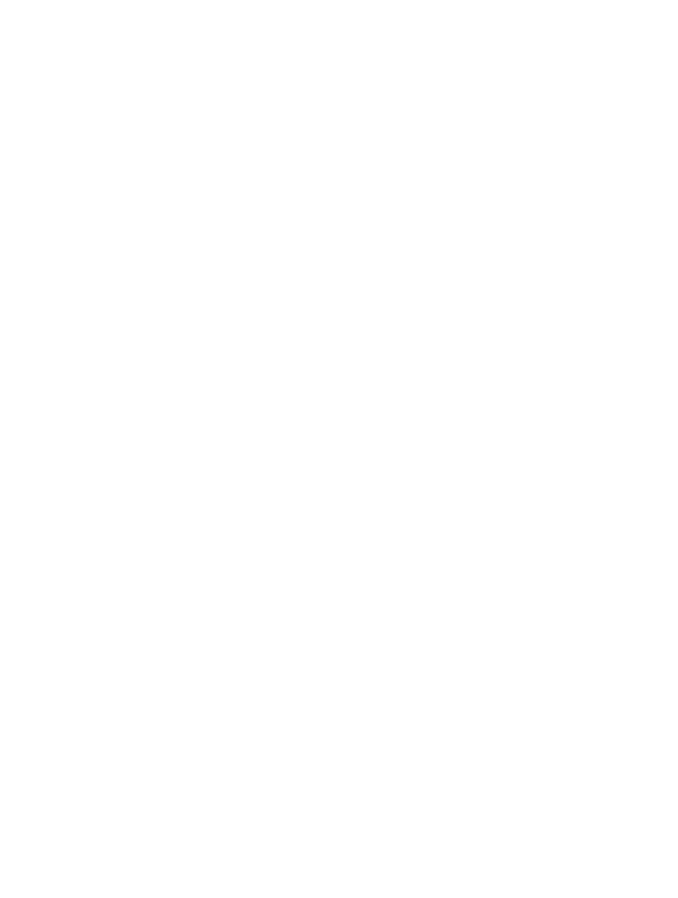
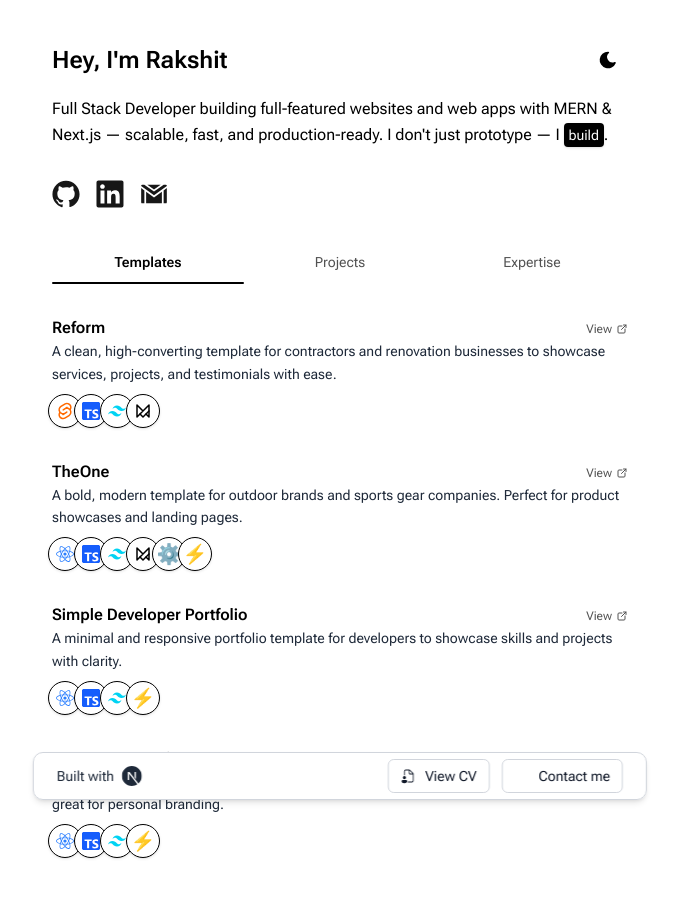
Before and after one commit to Rakshit-Rawat/Main-Portfolio, a Next.js app: page / in a window 1280 px wide. Shown: the top 898 px of the page, without its empty margins (300-978 px from the left). Before the commit the page ends 800 px from the top, so only its background shows below. Built offline with nearby package versions, Linux system fonts and the light colour scheme.

Commit message:
fix:remotePatterns & /

```diff
--- a/next.config.ts
+++ b/next.config.ts
@@ -5,10 +5,15 @@ const nextConfig: NextConfig = {
   productionBrowserSourceMaps: false,
 
   images: {
-    domains: [
-      "www.google.com",
-      "web-portfolio-ecru-two.vercel.app/",
-      "web-portfolio-data.vercel.app/",
+    remotePatterns: [
+      {
+        protocol: "https",
+        hostname: "web-portfolio-ecru-two.vercel.app/",
+      },
+      {
+        protocol: "https",
+        hostname: "web-portfolio-data.vercel.app/",
+      },
     ],
   },
 };
--- a/src/app/page.tsx
+++ b/src/app/page.tsx
@@ -1,168 +1,170 @@
 "use client";
 
-import React, { useLayoutEffect, useRef } from "react";
-import { Resume, ContactMe } from "@/constants/icons";
-import { SiNextdotjs } from "react-icons/si";
-import {
-  motion,
-  useScroll,
-  useTransform,
-  useSpring,
-  useMotionValue,
-  type MotionValue,
-} from "motion/react";
+import { useState, useEffect, useRef } from "react";
+import ThemeToggle from "@/components/theme-toggle";
+import { motion, AnimatePresence, Variants } from "motion/react";
+import { personalProjects as projects, templates } from "@/constants";
+import Card from "@/components/Home/Card";
+import SkillsSection from "@/components/Home/SkillsSection";
+import SocialIcons from "@/components/Home/SocialIcons";
+import RotatingText from "@/components/RotatingText";
+import Footer from "@/components/Home/Footer";
 
-interface FooterProps {
-  footerRef: React.RefObject<HTMLDivElement | null>;
-  visible?: boolean; // controlled by parent to avoid flashing before content
-}
+type Tab = "projects" | "templates" | "skills";
+const tabs: Tab[] = ["templates", "projects", "skills"];
 
-export default function Footer({ footerRef, visible = false }: FooterProps) {
-  const { scrollYProgress } = useScroll();
-  const ZONE_START = 0.9;
+export default function Home() {
+  const [activeTab, setActiveTab] = useState<Tab>("templates");
+  const [isMounted, setIsMounted] = useState(false);
+  const [isFirstLoad, setIsFirstLoad] = useState(true);
+  const [direction, setDirection] = useState<"right" | "left">("right");
+  const [footerReady, setFooterReady] = useState(false); // gate footer visibility
 
-  // --- Short page detection: drive a target and smooth it with a single spring
-  const forceOpenTarget = useMotionValue(0);
-  const forceOpen = useSpring(forceOpenTarget, {
-    stiffness: 300,
-    damping: 32,
-    restDelta: 0.0008,
-  });
+  const footerRef = useRef<HTMLDivElement>(null);
+  const prevTabRef = useRef<Tab>(activeTab);
 
-  const rafId = useRef<number | null>(null);
-  const lastShort = useRef<boolean | null>(null);
+  const tabLabels: Record<Tab, string> = {
+    templates: "Templates",
+    projects: "Projects",
+    skills: "Expertise",
+  };
 
-  useLayoutEffect(() => {
-    const root = document.documentElement;
+  const getIndex = (t: Tab) => tabs.indexOf(t);
 
-    const measure = () => {
-      const short = root.scrollHeight <= window.innerHeight + 1;
-      if (short !== lastShort.current) {
-        lastShort.current = short;
-        // set instantly; spring handles easing
-        forceOpenTarget.set(short ? 1 : 0);
-      }
+  useEffect(() => {
+    setIsMounted(true);
+    const t1 = setTimeout(() => setIsFirstLoad(false), 400);
+    const t2 = setTimeout(() => setFooterReady(true), 550); // fallback in case onAnimationComplete doesn't fire
+    return () => {
+      clearTimeout(t1);
+      clearTimeout(t2);
     };
+  }, []);
 
-    const onObserved = () => {
-      if (rafId.current != null) return;
-      rafId.current = requestAnimationFrame(() => {
-        rafId.current = null;
-        measure();
-      });
-    };
+  // update direction based on tab order (prev -> current)
+  useEffect(() => {
+    const prev = prevTabRef.current;
+    const curr = activeTab;
+    const dir = getIndex(curr) > getIndex(prev) ? "right" : "left";
+    setDirection(dir);
+    prevTabRef.current = curr;
+  }, [activeTab]);
 
-    measure();
-    const ro = new ResizeObserver(onObserved);
-    ro.observe(root);
-    window.addEventListener("resize", onObserved);
-    return () => {
-      ro.disconnect();
-      window.removeEventListener("resize", onObserved);
-      if (rafId.current != null) cancelAnimationFrame(rafId.current);
-    };
-  }, [forceOpenTarget]);
-
-  // --- Blend scroll with forceOpen without multi-input overloads
-  // prog = lerp(scrollYProgress, 1, forceOpen)
-  const blended: MotionValue<number> = useTransform(() => {
-    const p = scrollYProgress.get();
-    const f = forceOpen.get();
-    return p * (1 - f) + f;
-  });
-
-  // Single global smoothing so tab switches & short pages feel seamless
-  const prog = useSpring(blended, {
-    stiffness: 280,
-    damping: 30,
-    restDelta: 0.0008,
-  });
-
-  // --- Map the ONE driver to all visuals (no extra springs)
-  const y = useTransform(prog, [ZONE_START, 1], [-16, 0]);
-  const widthPct = useTransform(prog, [ZONE_START, 1], [60, 80]);
-  const widthCss = useTransform(widthPct, (v) => `${v}%`);
-  const radius = useTransform(prog, [ZONE_START, 1], [16, 10]);
+  const headerVariants: Variants = {
+    hidden: { opacity: 0, x: -30 },
+    visible: {
+      opacity: 1,
+      x: 0,
+      transition: { duration: 0.4, ease: [0.25, 0.1, 0.25, 1] },
+    },
+  };
 
   return (
-    <motion.footer
-      initial={false}                  // no opacity fade on hydration
-      animate={visible ? { x: 0 } : { x: 0 }}
-      transition={{ ease: [0.22, 1, 0.36, 1], duration: visible ? 0.2 : 0 }}
-      ref={footerRef as React.RefObject<HTMLDivElement>}
-      className="
-        fixed bottom-0 inset-x-0 z-50 mx-auto w-full max-w-3xl px-0
-        transform-gpu will-change-transform backface-hidden isolation-auto
-      "
-      style={{
-        y,
-        transformOrigin: "bottom center",
-        visibility: visible ? "visible" : "hidden", // hard-hide until parent says ready
-      }}
-    >
-      <div className="relative h-12">
-        {/* Opaque base to prevent background bleed on first frame */}
-        <motion.div
-          aria-hidden
-          className="absolute inset-y-0 left-1/2 -translate-x-1/2 rounded-2xl
-                     bg-white dark:bg-gray-900"
-          style={{ width: widthCss, borderRadius: radius }}
-        />
+    <section className="min-h-screen flex flex-col pt-10 transition-colors duration-200 max-w-4xl mx-auto px-4">
+      {/* Header */}
+      <motion.div
+        className="flex justify-between w-full items-center"
+        variants={headerVariants}
+        initial={isMounted ? "visible" : "hidden"}
+        animate="visible"
+      >
+        <h1 className="text-2xl font-semibold text-main-text dark:text-main-text">
+          Hey, I&apos;m Rakshit
+        </h1>
+        <div className="w-10 h-10 flex items-center justify-center">
+          <ThemeToggle />
+        </div>
+      </motion.div>
 
-        {/* Translucent styled layer */}
-        <motion.div
-          aria-hidden
-          className="absolute inset-y-0 left-1/2 -translate-x-1/2
-                     rounded-2xl border shadow-md
-                     bg-white/80 dark:bg-gray-900/80
-                     border-gray-300 dark:border-gray-700
-                     backdrop-blur-md backdrop-saturate-150
-                     will-change-[width,transform,border-radius]"
-          style={{ width: widthCss, borderRadius: radius }}
-        />
+      {/* Bio */}
+      <RotatingText />
 
-        {/* CONTENT */}
-        <motion.div
-          className="absolute inset-y-0 left-1/2 -translate-x-1/2
-                     flex items-center justify-between gap-3 px-4 sm:px-6 text-sm
-                     rounded-2xl text-gray-800 dark:text-gray-200
-                     will-change-[width,transform,border-radius]"
-          style={{ width: widthCss, borderRadius: radius, overflow: "hidden" }}
-        >
-          <div className="flex items-center gap-2">
-            <span>Built with</span>
-            <SiNextdotjs className="text-xl" aria-hidden />
-          </div>
+      {/* Social */}
+      <SocialIcons isMounted={isMounted} variants={headerVariants} />
 
-          <div className="flex items-center gap-3">
-            <a
-              href="/Rakshit_Rawat.pdf"
-              target="_blank"
-              rel="noopener noreferrer"
-              className="inline-flex items-center rounded-md border border-gray-300 dark:border-gray-600
-                         bg-white dark:bg-gray-800 text-gray-900 dark:text-gray-100
-                         px-3 py-1.5 hover:bg-gray-50 dark:hover:bg-gray-700 transition-colors"
-              aria-label="Resume"
-              title="Resume"
+      {/* Tabs */}
+      <motion.div
+        className="relative mt-8"
+        variants={headerVariants}
+        initial={isMounted ? "visible" : "hidden"}
+        animate="visible"
+        transition={{ delay: 0.3 }}
+      >
+        <div className="flex justify-between relative">
+          {/* Active underline */}
+          <motion.div
+            className="absolute bottom-0 h-0.5 bg-black dark:bg-white rounded-full"
+            layout
+            transition={{ type: "spring", stiffness: 300, damping: 30 }}
+            style={{
+              width: `${100 / tabs.length}%`,
+              left: `${(100 / tabs.length) * getIndex(activeTab)}%`,
+            }}
+          />
+          {tabs.map((tab) => (
+            <motion.button
+              key={tab}
+              onClick={() => setActiveTab(tab)}
+              className={`relative flex-1 py-3 text-center text-sm font-medium z-10 ${
+                activeTab === tab
+                  ? "text-black dark:text-white font-semibold"
+                  : "text-neutral-600 dark:text-neutral-500"
+              }`}
+              whileTap={{ scale: 0.98 }}
             >
-              <Resume className="h-4 w-4" />
-              <span className="ml-2 whitespace-nowrap">View CV</span>
-            </a>
+              {tabLabels[tab]}
+            </motion.button>
+          ))}
+        </div>
+      </motion.div>
 
-            <a
-              href="mailto:rakshit@example.com"
-              className="inline-flex items-center rounded-md border border-gray-300 dark:border-gray-600
-                         bg-white dark:bg-gray-800 text-gray-900 dark:text-gray-100
-                         px-3 py-1.5 hover:bg-gray-50 dark:hover:bg-gray-700 transition-colors"
-              aria-label="Contact me"
-              title="Contact me"
-            >
-              <ContactMe className="h-4 w-4" />
-              <span className="ml-2 whitespace-nowrap">Contact me</span>
-            </a>
-          </div>
-        </motion.div>
+      {/* Content */}
+      <div className="mt-8 mb-6 flex-1">
+        <AnimatePresence mode="wait" custom={direction}>
+          <motion.div
+            key={activeTab}
+            custom={direction}
+            initial={{
+              opacity: isFirstLoad ? 1 : 0,
+              // enter from the direction you're moving TOWARD
+              x: isFirstLoad ? 0 : direction === "right" ? -30 : 30,
+            }}
+            animate={{
+              opacity: 1,
+              x: 0,
+              transition: { duration: isFirstLoad ? 0 : 0.4, ease: [0.25, 0.1, 0.25, 1] },
+            }}
+            exit={{
+              opacity: 0,
+              // leave opposite direction
+              x: direction === "right" ? 30 : -30,
+              transition: { duration: 0.35, ease: [0.25, 0.1, 0.25, 1] },
+            }}
+            className="w-full will-change-transform"
+            style={{ transform: "translateZ(0)" }}
+            onAnimationComplete={() => setFooterReady(true)} // signal footer can show
+          >
+            {activeTab === "skills" ? (
+              <SkillsSection isFirstLoad={isFirstLoad} />
+            ) : (
+              <div className="space-y-8 mb-10">
+                {(activeTab === "projects" ? projects : templates).map((item, index) => (
+                  <Card
+                    key={item.name}
+                    item={item}
+                    index={index}
+                    isFirstLoad={isFirstLoad}
+                    tab={activeTab}
+                  />
+                ))}
+              </div>
+            )}
+          </motion.div>
+        </AnimatePresence>
       </div>
-    </motion.footer>
+
+      {/* Footer (hidden until footerReady) */}
+      <Footer footerRef={footerRef} visible={footerReady} />
+    </section>
   );
 }
--- a/src/components/Home/Footer.tsx
+++ b/src/components/Home/Footer.tsx
@@ -1,5 +1,3 @@
-"use client";
-
 import React, { useLayoutEffect, useRef } from "react";
 import { Resume, ContactMe } from "@/constants/icons";
 import { SiNextdotjs } from "react-icons/si";
```
